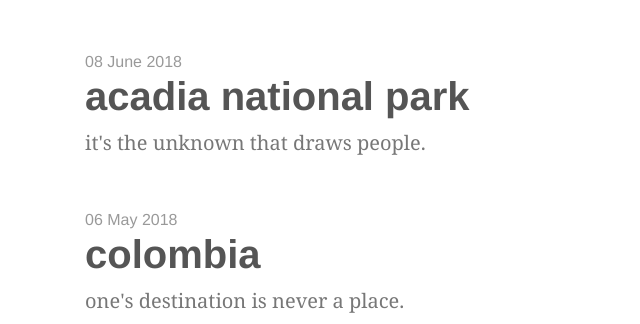
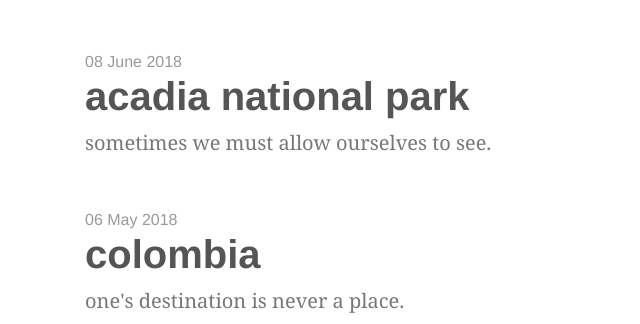
Before and after one commit to thejohnsullivan/McLeian, a Jekyll site: the page built from index.html, in a window 1280 px wide. Shown: the part 350-674 px from the top of the page, without its empty margins (205-845 px from the left). Built offline with Jekyll 4.4.1, drawn with Linux system fonts in a browser that asks for light colours; some web fonts are replaced; the list of posts is cut into pages by our own code.

Commit message:
update quote

```diff
--- a/_posts/2018-06-08-acadia.md
+++ b/_posts/2018-06-08-acadia.md
@@ -1,7 +1,7 @@
 ---
 layout: post
 title:  acadia national park
-quote:  it's the unknown that draws people.
+quote:  sometimes we must allow ourselves to see.
 image:
       url:  /assets/images/acadia-2.JPG
 video:  false
@@ -13,8 +13,7 @@
 
 ***
 
-<center> “it's the unknown that draws people.” </center>
-<center> E.A. Bucchianeri </center>
+<center> “sometimes we must allow ourselves to see. to see something different, and to feel that difference. this way we will have a chance to breathe and to renew. sometimes...this is hard to do.” </center>
 
 ***
 
```
